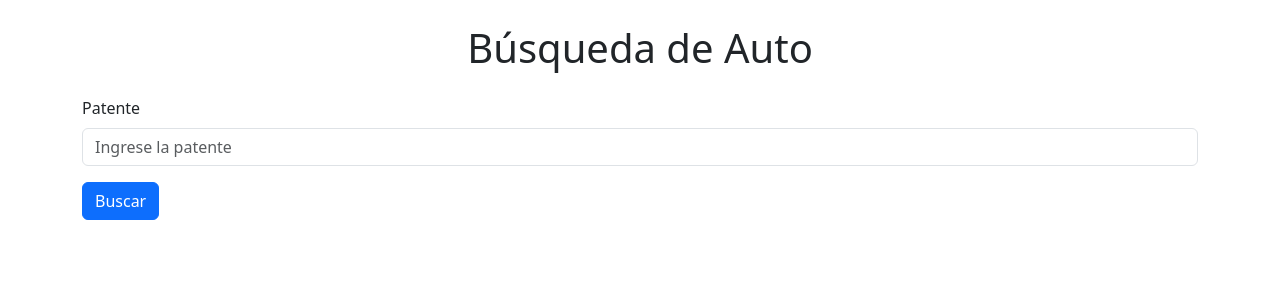
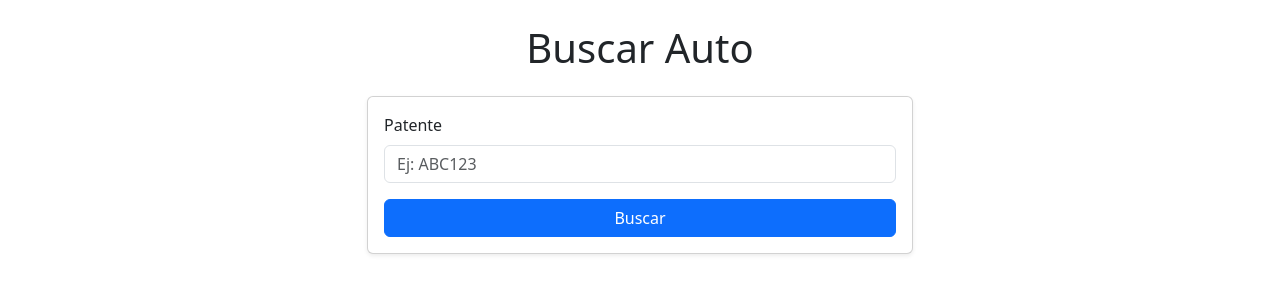
Before and after one commit to Alejo4758/SistemaGestorAutos, a PHP site: page /BuscarAuto.php in a window 1280 px wide. Shown: the top 300 px of the page. Run offline with PHP 8.4, Linux system fonts and the light colour scheme.

Commit message:
Actualización de estilos de 'BuscarAuto.php'

```diff
--- a/Vista/BuscarAuto.php
+++ b/Vista/BuscarAuto.php
@@ -6,17 +6,26 @@
 </head>
 <body>
     <div class="container my-4">
-        <h1 class="mb-4 text-center">Búsqueda de Auto</h1>
-        <form action="Acciones/AccionBuscarAuto.php" method="post" class="needs-validation" novalidate>
-            <div class="mb-3">
-                <label for="patente" class="form-label">Patente</label>
-                <input type="text" id="patente" name="patente" class="form-control" placeholder="Ingrese la patente" required>
-                <div class="invalid-feedback">
-                    Por favor ingrese una patente válida
+        <h1 class="mb-4 text-center">Buscar Auto</h1>
+        <div class="row justify-content-center">
+            <div class="col-md-6">
+                <div class="card shadow-sm">
+                    <div class="card-body">
+                        <form action="../acciones/accionBuscarAuto.php" method="post" class="needs-validation" novalidate>
+                            <div class="mb-3">
+                                <label for="patente" class="form-label">Patente</label>
+                                <input type="text" name="patente" id="patente" class="form-control" placeholder="Ej: ABC123" required>
+                                <div class="invalid-feedback">
+                                    Por favor ingrese una patente válida
+                                </div>
+                            </div>
+                            <button type="submit" class="btn btn-primary w-100">Buscar</button>
+                        </form>
+                    </div>
                 </div>
             </div>
-            <button type="submit" class="btn btn-primary">Buscar</button>
-        </form>
+        </div>
     </div>
+    <script src="JS/ValidacionBuscarAuto.js"></script>
 </body>
 </html>
--- a/includes/head.php
+++ b/includes/head.php
@@ -3,3 +3,6 @@
 
 <!-- Bootstrap CSS -->
 <link href="https://cdn.jsdelivr.net/npm/bootstrap@5.3.3/dist/css/bootstrap.min.css" rel="stylesheet">
+
+<!-- Bootstrap JS -->
+<script src="https://cdn.jsdelivr.net/npm/bootstrap@5.3.8/dist/js/bootstrap.bundle.min.js" integrity="sha384-FKyoEForCGlyvwx9Hj09JcYn3nv7wiPVlz7YYwJrWVcXK/BmnVDxM+D2scQbITxI" crossorigin="anonymous"></script>
```
Also changed, not shown: Vista/JS/ValidacionBuscarAuto.js (added).
